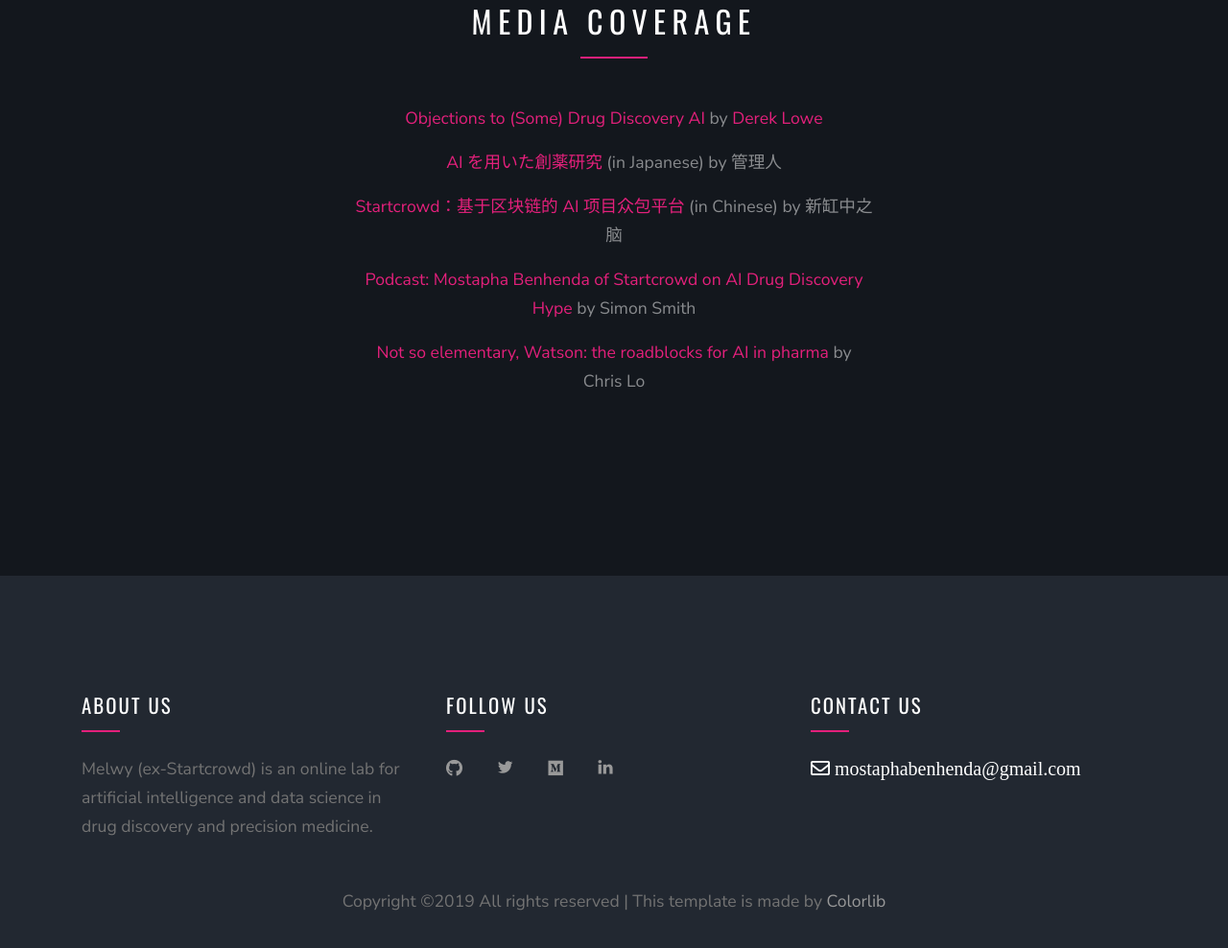
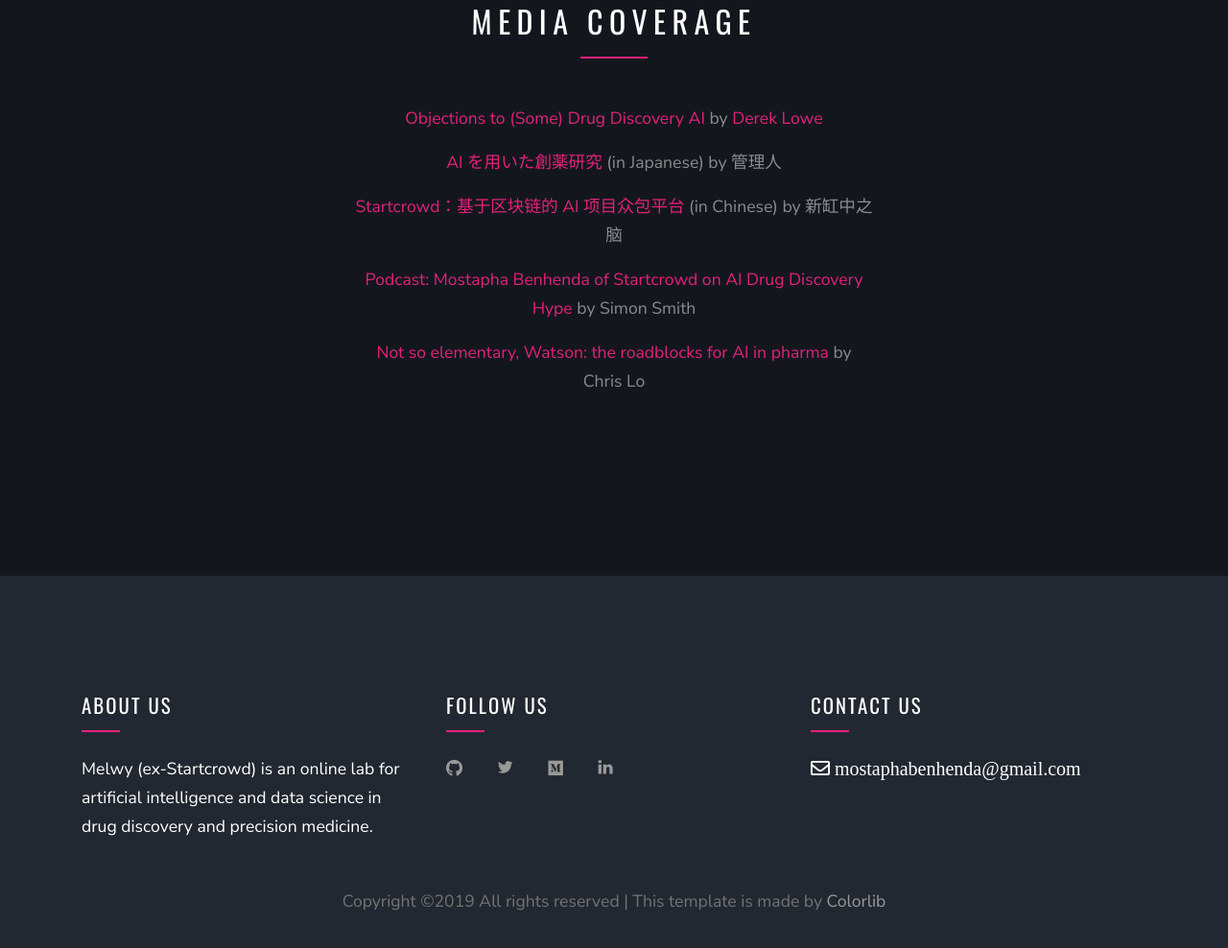
Before and after one commit to startcrowd/melwy_netlify, a plain HTML site: page index.html in a window 1280 px wide. Shown: the part 2253-3241 px from the top of the page at 96% size. Drawn offline with nearby package versions, Linux system fonts and the light colour scheme; some icons are missing; files whose address does not match are found by name.

Commit message:
Update index.html

```diff
--- a/index.html
+++ b/index.html
@@ -259,9 +259,9 @@
           <div class="col-lg-4">
 
 
-            <div class="mb-5 text-white">
-              <h3 class="footer-heading text-white  mb-4">About us</h3>
-              <p> Melwy (ex-Startcrowd) is an online lab for artificial intelligence and data science in drug discovery and precision medicine.</p>
+            <div class="mb-5">
+              <h3 class="footer-heading   mb-4">About us</h3>
+              <p> <div class="text-white"> Melwy (ex-Startcrowd) is an online lab for artificial intelligence and data science in drug discovery and precision medicine.</div> </p>
             </div>
 
           </div>
```
